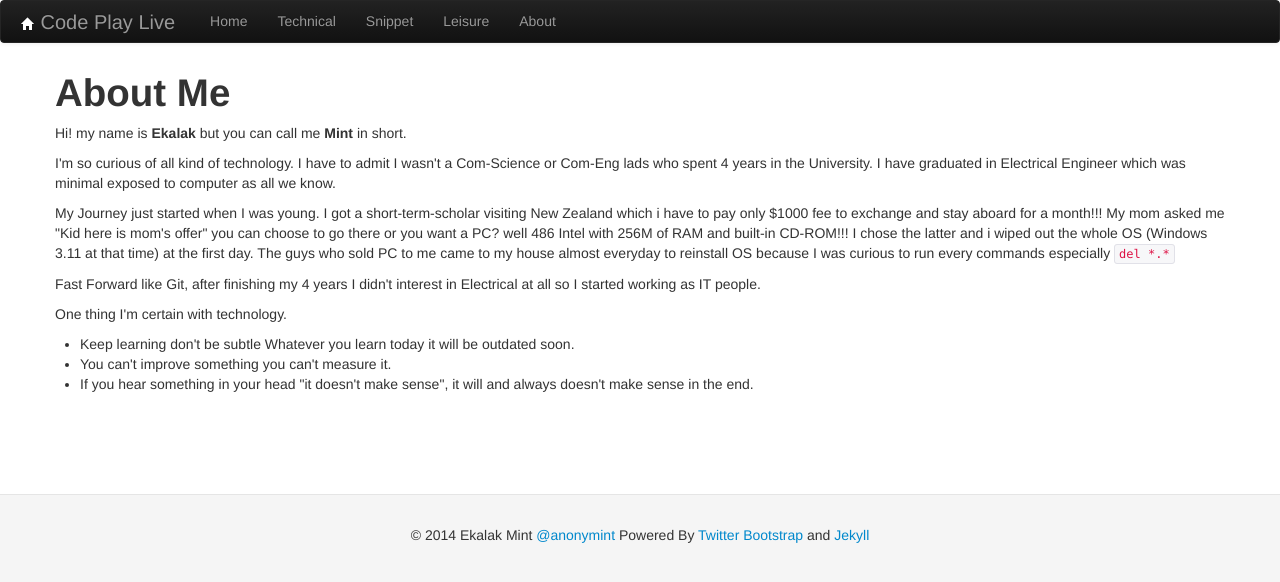
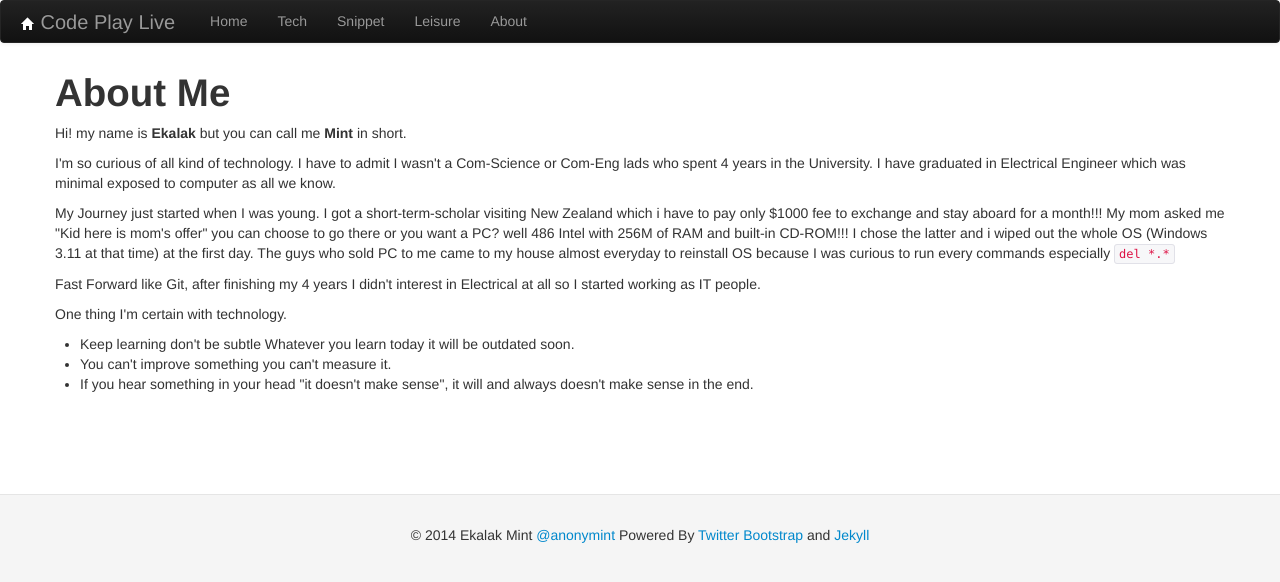
Before and after one commit to anonymint/anonymint.github.com, a Jekyll site: the page built from about.md, in a window 1280 px wide. Shown: the top 582 px of the page. Built offline with Jekyll 4.4.1, drawn with Linux system fonts in a browser that asks for light colours; a style sheet for code colours, icons or effects is not loaded.

```diff
--- a/_layouts/default.html
+++ b/_layouts/default.html
@@ -35,7 +35,7 @@
 			                <a href="/index.html">Home</a>
 			              </li>
 			              <li class="">
-			                <a href="/tech.html">Technical</a>
+			                <a href="/tech.html">Tech</a>
 			              </li>
 			              <li class="">
 			                <a href="/snippet.html">Snippet</a>
```
Also changed, not shown: index.md (+1 -0 lines).
